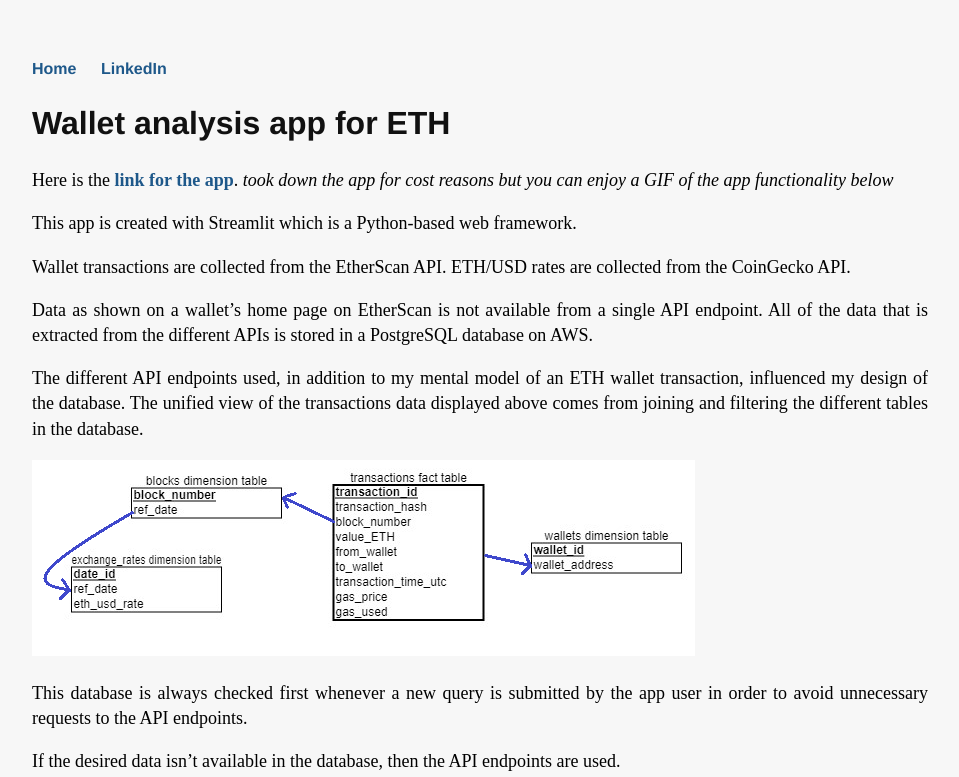
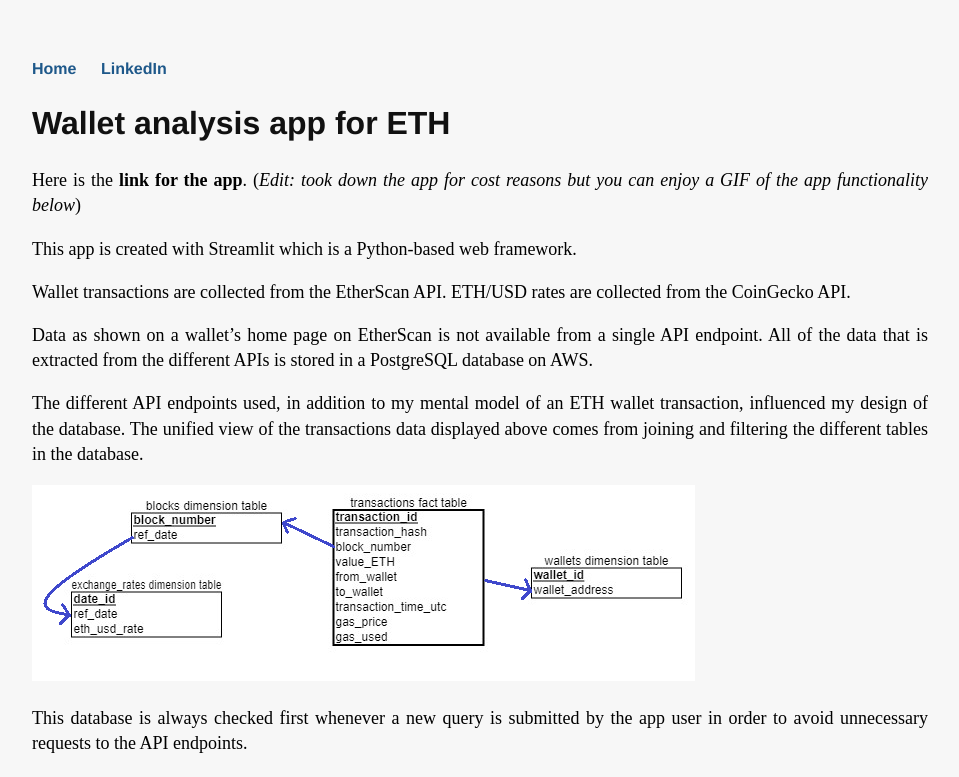
Before and after one commit to h2kh/h2kh.github.io, a Jekyll site: the page built from _posts/2022-01-01-Wallet_Analysis.md, in a window 1280 px wide. Shown: the top 777 px of the page, without its empty margins (160-1119 px from the left). Built offline with Jekyll 4.4.1, drawn with Linux system fonts in a browser that asks for light colours.

Commit message:
Update 2022-01-01-Wallet_Analysis.md

```diff
--- a/_posts/2022-01-01-Wallet_Analysis.md
+++ b/_posts/2022-01-01-Wallet_Analysis.md
@@ -5,8 +5,7 @@ subtitle: "Plug in your wallet address and get some interesting metrics"
 nottableau: 'true'
 ---
 
-Here is the **[link for the app](https://share.streamlit.io/h2kh/wallet_analysis/main/app.py)**.
-*took down the app for cost reasons but you can enjoy a GIF of the app functionality below*
+Here is the **link for the app**. (*Edit: took down the app for cost reasons but you can enjoy a GIF of the app functionality below*)
 
 This app is created with Streamlit which is a Python-based web framework.
 
```
Also changed, not shown: other parts of _posts/2022-01-01-Wallet_Analysis.md (+0 -2 lines).
